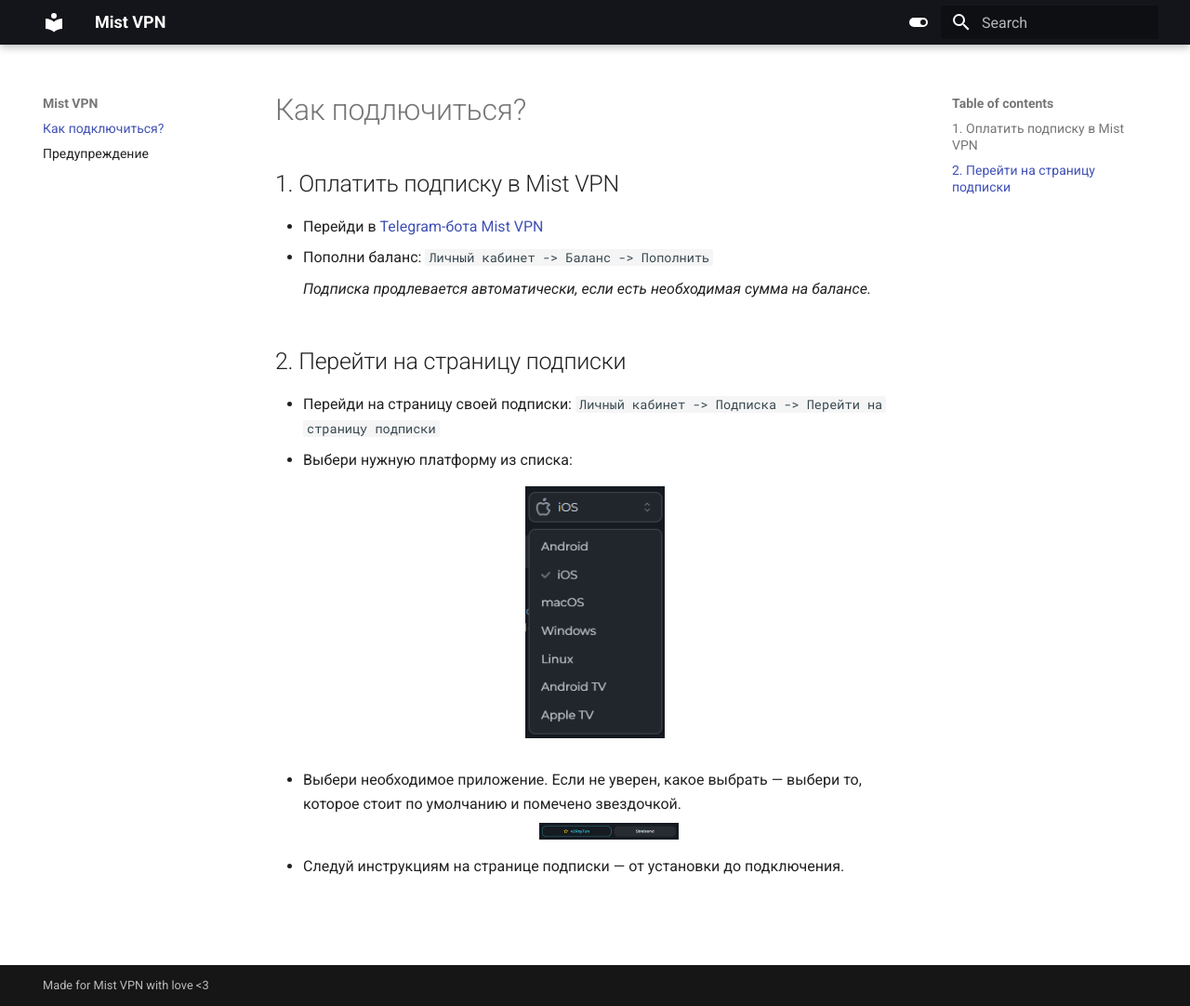
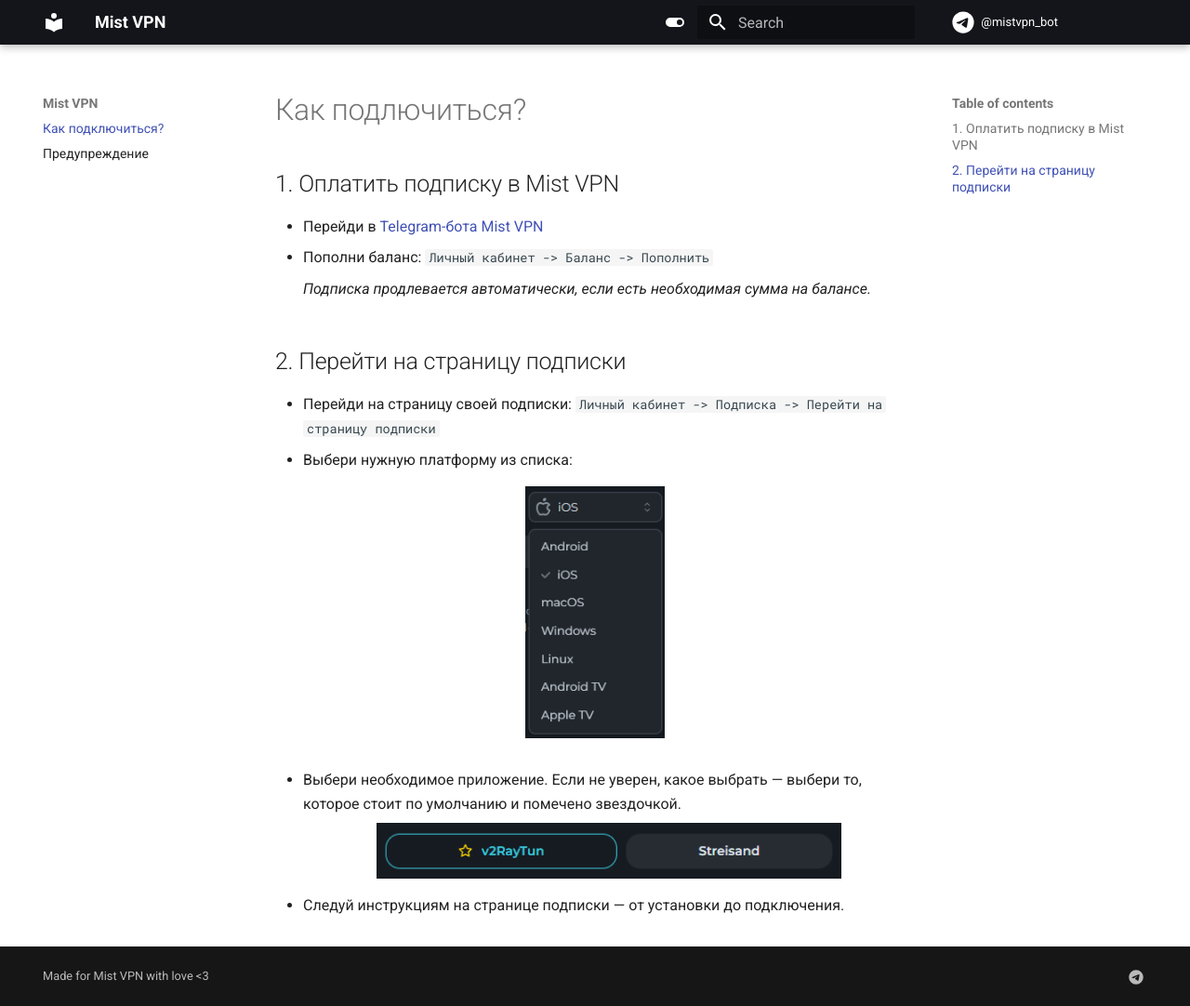
Before and after one commit to mistwork/mkdocs-mistvpn-docs, an MkDocs documentation site: the page built from docs/connect.md, in a window 1280 px wide and 1082 px high. Shown: the whole window at 93% size. Built offline with MkDocs 1.6.1 and Material for MkDocs 9.7.7, drawn with Linux system fonts in a browser that asks for light colours.

Commit message:
another commit

```diff
--- a/docs/connect.md
+++ b/docs/connect.md
@@ -16,7 +16,7 @@
 </div>
  - Выбери необходимое приложение. Если не уверен, какое выбрать — выбери то, которое стоит по умолчанию и помечено звездочкой.
  <div style="text-align: center;">
-  <img src="../media/image2.png" width="150" />
+  <img src="../media/image2.png" width="500" />
     <p></p>
 </div>
  - Следуй инструкциям на странице подписки — от установки до подключения.
--- a/mkdocs.yml
+++ b/mkdocs.yml
@@ -33,8 +33,20 @@
         name: Светлая тема
   features:
     - navigation.instant
+  icon:
+    repo: fontawesome/brands/telegram
+
 
 extra:
   generator: false
+  social:
+    - icon: fontawesome/brands/telegram
+      link: https://t.me/mistvpn_bot
+      name: Перейти в Telegram Mist VPN
+
 
 copyright: Made for Mist VPN with love <3
+
+
+repo_url: https://t.me/mistvpn_bot
+repo_name: "@mistvpn_bot"
```
